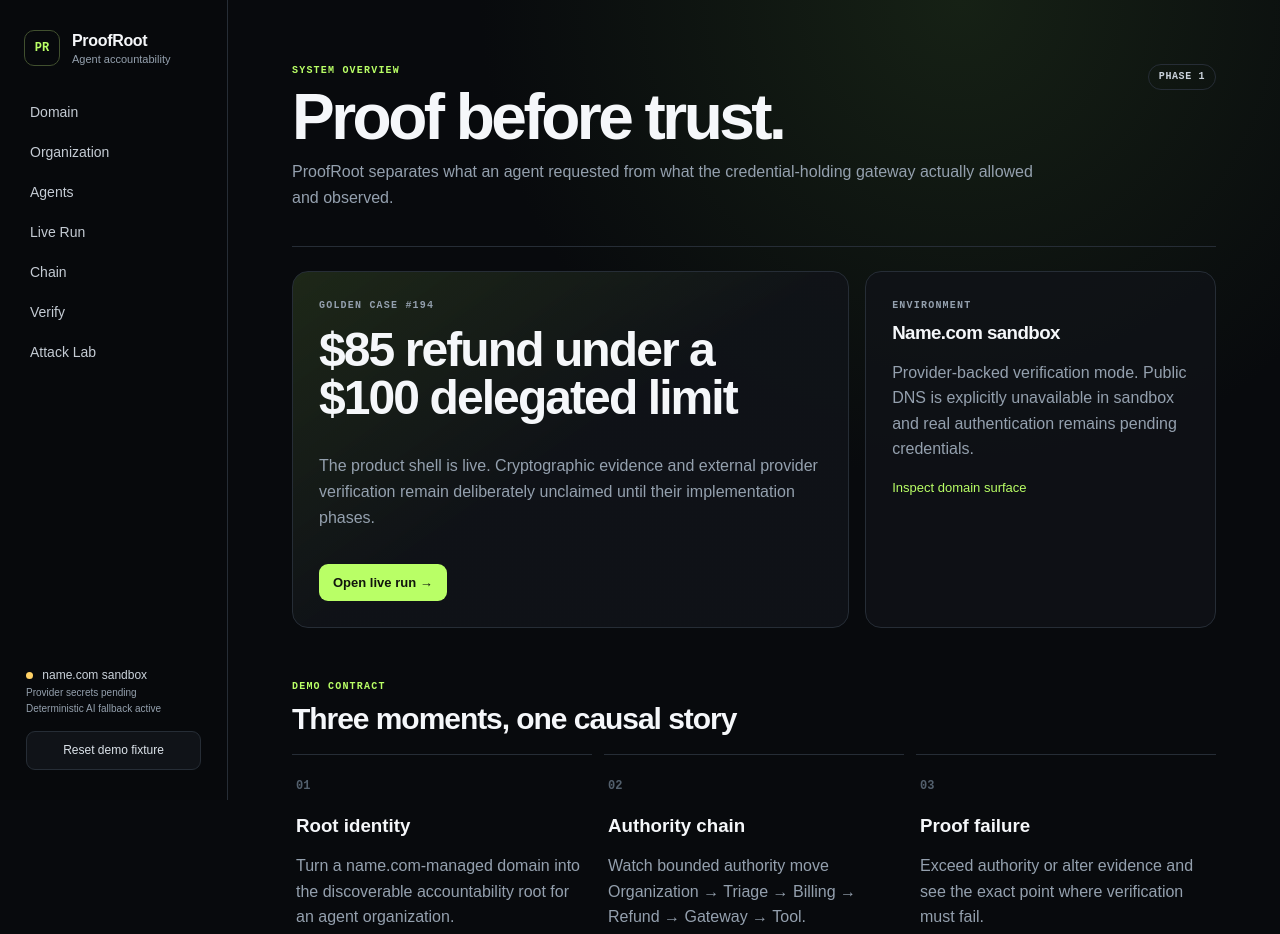
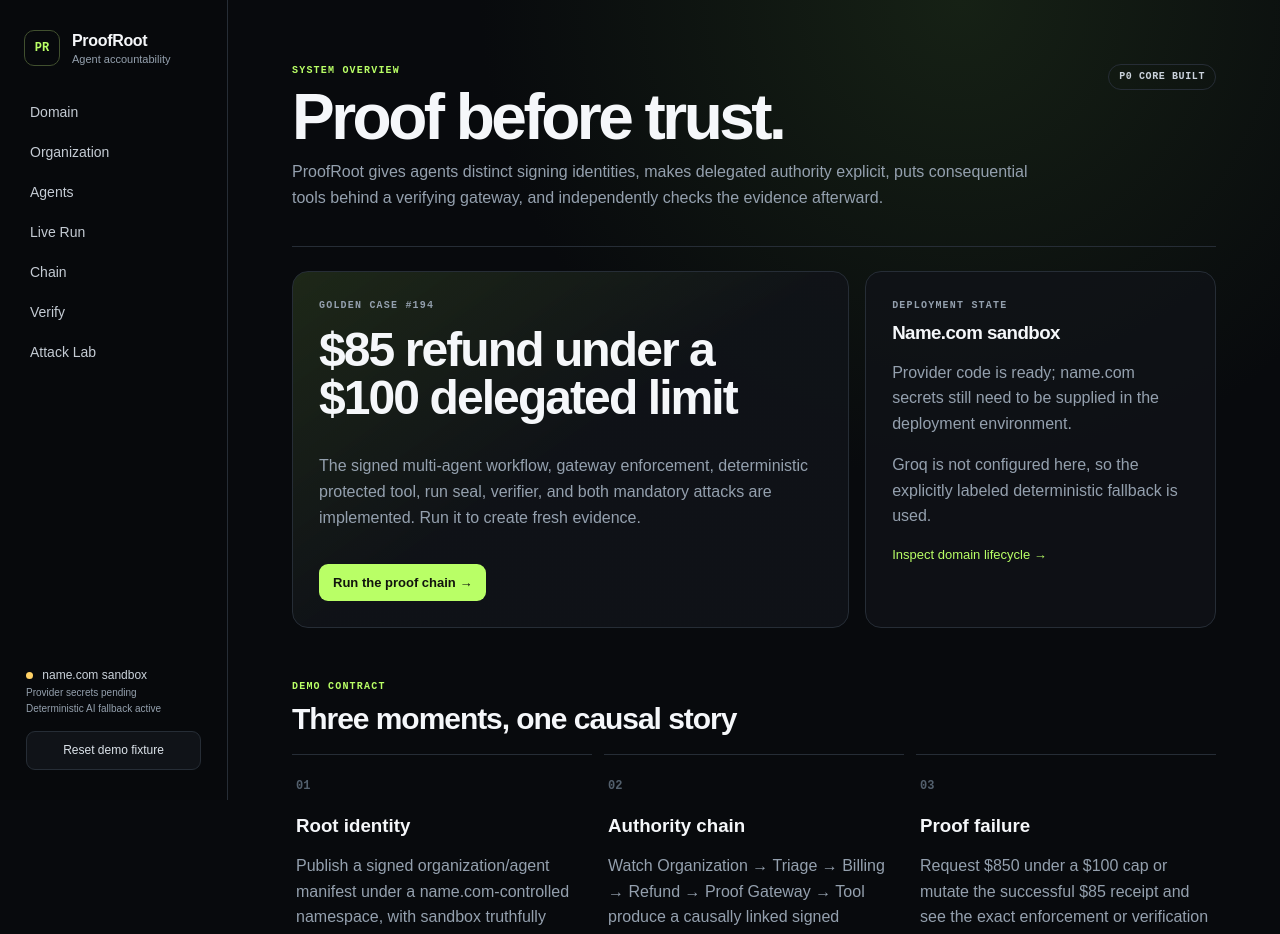
Before and after one commit to Shiv-aurora/DevNetwork-hackathon, a Next.js app: page / in a window 1280 px wide. Shown: the top 934 px of the page. Built offline with nearby package versions, Linux system fonts and the light colour scheme; no server answers.

Commit message:
feat: update overview to current implementation

```diff
--- a/app/page.js
+++ b/app/page.js
@@ -2,27 +2,37 @@ import Link from "next/link";
 import SurfaceHeader from "../components/SurfaceHeader";
 
 const moments = [
-  ["01", "Root identity", "Turn a name.com-managed domain into the discoverable accountability root for an agent organization."],
-  ["02", "Authority chain", "Watch bounded authority move Organization → Triage → Billing → Refund → Gateway → Tool."],
-  ["03", "Proof failure", "Exceed authority or alter evidence and see the exact point where verification must fail."],
+  ["01", "Root identity", "Publish a signed organization/agent manifest under a name.com-controlled namespace, with sandbox truthfully labeled provider-backed."],
+  ["02", "Authority chain", "Watch Organization → Triage → Billing → Refund → Proof Gateway → Tool produce a causally linked signed evidence chain."],
+  ["03", "Proof failure", "Request $850 under a $100 cap or mutate the successful $85 receipt and see the exact enforcement or verification failure."],
 ];
 
 export default function Home() {
+  const namecomEnvironment = process.env.NAMECOM_ENV ?? "sandbox";
+  const namecomConfigured = Boolean(process.env.NAMECOM_USERNAME && process.env.NAMECOM_TOKEN);
+  const groqConfigured = Boolean(process.env.GROQ_API_KEY && process.env.GROQ_MODEL);
+
   return (
     <>
-      <SurfaceHeader eyebrow="System overview" title="Proof before trust." description="ProofRoot separates what an agent requested from what the credential-holding gateway actually allowed and observed." badge="Phase 1" />
+      <SurfaceHeader
+        eyebrow="System overview"
+        title="Proof before trust."
+        description="ProofRoot gives agents distinct signing identities, makes delegated authority explicit, puts consequential tools behind a verifying gateway, and independently checks the evidence afterward."
+        badge="P0 core built"
+      />
       <section className="hero-grid">
         <article className="hero-card hero-primary">
           <p className="eyebrow">Golden case #194</p>
           <h2>$85 refund under a $100 delegated limit</h2>
-          <p>The product shell is live. Cryptographic evidence and external provider verification remain deliberately unclaimed until their implementation phases.</p>
-          <Link className="primary-link" href="/run">Open live run →</Link>
+          <p>The signed multi-agent workflow, gateway enforcement, deterministic protected tool, run seal, verifier, and both mandatory attacks are implemented. Run it to create fresh evidence.</p>
+          <Link className="primary-link" href="/run">Run the proof chain →</Link>
         </article>
         <article className="hero-card">
-          <p className="eyebrow">Environment</p>
-          <h3>Name.com sandbox</h3>
-          <p>Provider-backed verification mode. Public DNS is explicitly unavailable in sandbox and real authentication remains pending credentials.</p>
-          <Link className="text-link" href="/domain">Inspect domain surface</Link>
+          <p className="eyebrow">Deployment state</p>
+          <h3>Name.com {namecomEnvironment}</h3>
+          <p>{namecomConfigured ? "Provider credentials are configured in the runtime." : "Provider code is ready; name.com secrets still need to be supplied in the deployment environment."}</p>
+          <p>{groqConfigured ? "Groq is configured for the model-driven Triage decision." : "Groq is not configured here, so the explicitly labeled deterministic fallback is used."}</p>
+          <Link className="text-link" href="/domain">Inspect domain lifecycle →</Link>
         </article>
       </section>
       <section className="section-block">
```
